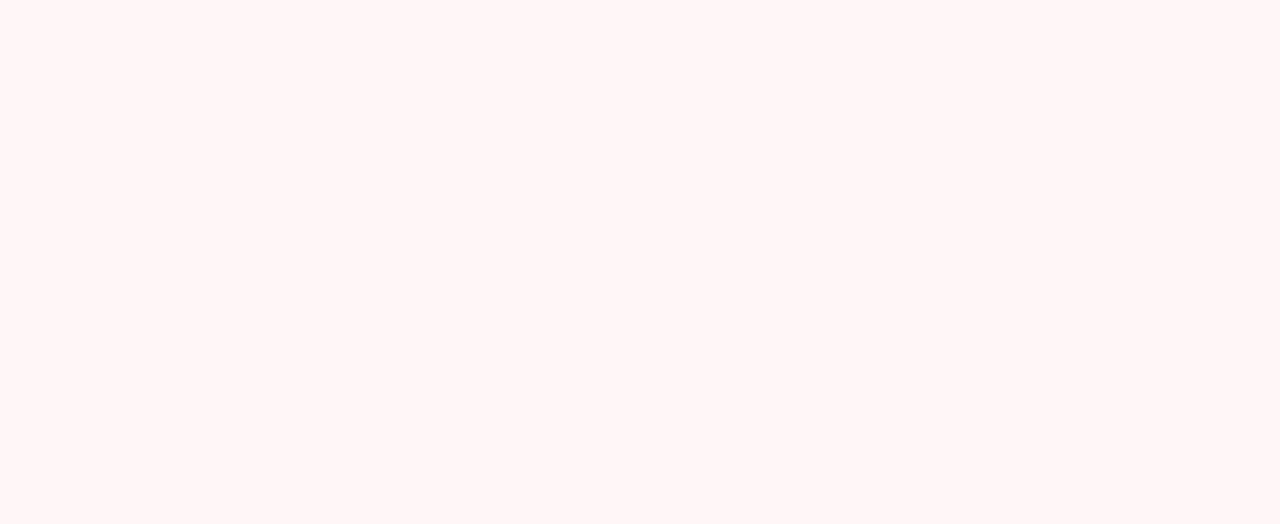
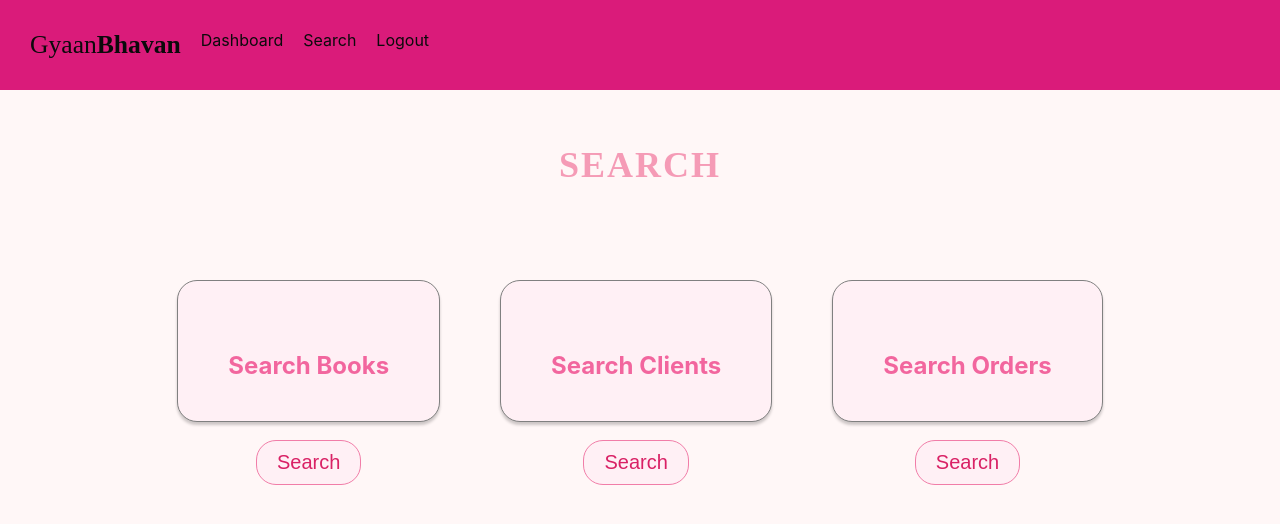
Before and after one commit to MinalChhatre10/CRUD-BOOK, a React (Create React App) app in the folder Client/client/: page /search in a window 1280 px wide. Before the commit this address had no page. Shown: the top 524 px of the page. Built offline with nearby package versions, Linux system fonts and the light colour scheme.

Commit message:
Style search component

```diff
--- a/Client/client/src/App.js
+++ b/Client/client/src/App.js
@@ -8,12 +8,14 @@ import LoginAdmin from "./Pages/LoginAdmin";
 import Dashboard from "./Pages/Dashboard";
 import "./style.css";
 import "./dashnav.css";
+import "./searchstyle.css";
 import Clients from "./Pages/Clients";
 import AddClients from "./Pages/AddClients";
 import UpdateClients from "./Pages/UpdateClients";
 import Orders from "./Pages/Orders";
 import AddOrders from "./Pages/AddOrders";
 import SendMail from "./Pages/SendMail";
+import Search from "./Pages/Search";
 
 function App() {
   return (
@@ -31,6 +33,7 @@ function App() {
           <Route path="/orders" element={<Orders />} />
           <Route path="/addorder" element={<AddOrders />} />
           <Route path="/sendemail/:orderID" element={<SendMail />} />
+          <Route path="/search" element={<Search />} />
         </Routes>
       </div>
     </BrowserRouter>
--- a/Client/client/src/Pages/Dashboard.jsx
+++ b/Client/client/src/Pages/Dashboard.jsx
@@ -10,7 +10,13 @@ const Dashboard = () => {
   return (
   <div>
    <Navigation />
-
+   <div className="search-container">
+   <div className="flower">
+        <div className="petal petal1"></div>
+        <div className="petal petal2"></div>
+        <div className="petal petal3"></div>
+        <div className="petal petal4"></div>
+      </div>
       <div className="container">
       <h1 className='head' >Admin-Dashboard</h1>
         <div className="row mt-4 card-container">
@@ -47,6 +53,7 @@ const Dashboard = () => {
         </div>
       </div>
       </div>
+      </div>
   );
 };
 
--- /dev/null
+++ b/Client/client/src/Pages/Search.jsx
@@ -0,0 +1,36 @@
+import React from "react";
+import { Link } from "react-router-dom";
+import Navigation from "./Navigation";
+
+const Search = () => {
+  return (
+    <div className="container">
+        <Navigation />
+        <h1 className='head' >Search</h1>
+    <div className="search-con">
+
+
+      <div className="search-card">
+        <h2>Search Books</h2>
+        <Link to="/search-books">
+          <button className="search-button">Search</button>
+        </Link>
+      </div>
+      <div className="search-card">
+        <h2>Search Clients</h2>
+        <Link to="/search-clients">
+          <button className="search-button">Search</button>
+        </Link>
+      </div>
+      <div className="search-card">
+        <h2>Search Orders</h2>
+        <Link to="/search-orders">
+          <button className="search-button">Search</button>
+        </Link>
+      </div>
+    </div>
+    </div>
+  );
+};
+
+export default Search;
--- /dev/null
+++ b/Client/client/src/searchstyle.css
@@ -0,0 +1,105 @@
+.search-container {
+    display: flex;
+    flex-direction: column;
+    align-items: center;
+  }
+
+  .flower {
+    position: relative;
+    width: 200px;
+    height: 200px;
+    transform-style: preserve-3d;
+    animation: rotate 10s linear infinite;
+  }
+
+  .petal {
+    position: absolute;
+    width: 0;
+    height: 0;
+    border-style: solid;
+    border-width: 100px 0 0 100px;
+    border-color: transparent transparent transparent #FF69B4;
+    top: 50%;
+    left: 50%;
+    transform-origin: 0% 100%;
+    transform-style: preserve-3d;
+  }
+
+  .petal1 {
+    transform: rotateY(0deg) translateZ(100px);
+  }
+
+  .petal2 {
+    transform: rotateY(90deg) translateZ(100px);
+  }
+
+  .petal3 {
+    transform: rotateY(180deg) translateZ(100px);
+  }
+
+  .petal4 {
+    transform: rotateY(270deg) translateZ(100px);
+  }
+
+  .search-container {
+    display: flex;
+    justify-content: space-between;
+
+  }
+  .search-con{
+    display: flex;
+    flex-wrap: wrap;
+    justify-content: center;
+    gap:20px;
+    padding-top: 50px;
+  }
+
+  .search-card {
+    text-align: center;
+    margin: 20px;
+    padding: 20px;
+    background-color: #FFF0F5;
+    color: #333;
+    border: 0.5px solid gray;
+    border-radius: 20px;
+    height: 100px;
+    box-shadow: 0px 3px 3px rgba(0, 0, 0, 0.2);
+    transition: all 0.2s ease-in-out;
+  }
+  .search-card:hover {
+    transform: scale(1.1);
+     border-color: black;
+  }
+
+  .search-card h2 {
+    color: #f2669e;
+    margin-bottom: 30px;
+    padding: 30px;
+  }
+
+  .search-button {
+    border: none;
+    padding: 10px 20px;
+    background-color: #FFF0F5;
+    cursor: pointer;
+    border: 1px solid #f17da8;
+    color: #d92165;
+    transition: all 0.3s ease;
+    border-radius: 20px;
+    font-size: 20px;
+  }
+
+  .search-button:hover {
+    background-color: #ed8fb5;
+    transform: scale(1.1);
+  }
+
+
+  @keyframes rotate {
+    0% {
+      transform: rotateY(0deg);
+    }
+    100% {
+      transform: rotateY(360deg);
+    }
+  }
--- a/Client/client/src/style.css
+++ b/Client/client/src/style.css
@@ -15,7 +15,7 @@
     text-transform: uppercase;
     letter-spacing: 2px;
     transition: all 0.3s ease-in-out;
-    padding-top: 80px;
+    padding-top: 30px;
   }
 
   .head:hover {
```
